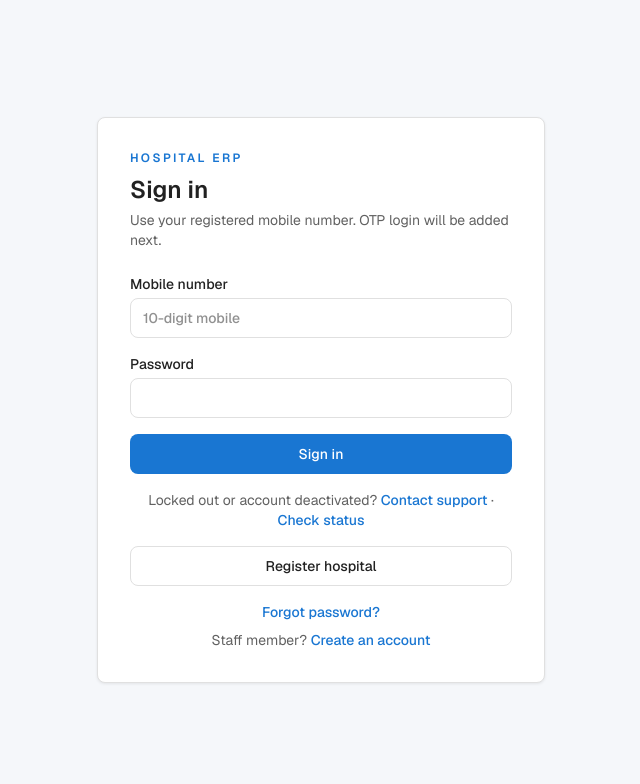
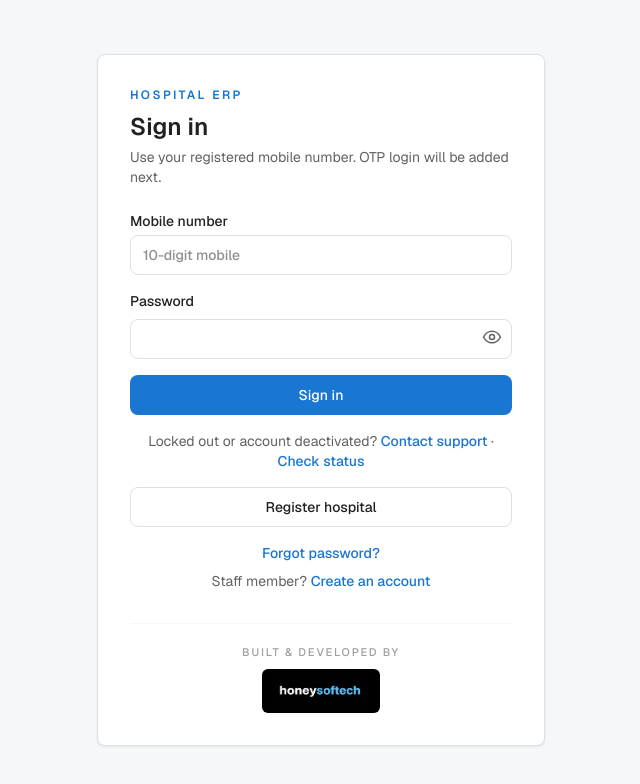
Before and after one commit to honey-softech/MEDERP, a Next.js app in the folder apps/web/: page /login in a window 1280 px wide. Shown: the top 784 px of the page, without its empty margins (319-959 px from the left). Built offline with nearby package versions, Linux system fonts and the light colour scheme.

Commit message:
logo update

```diff
--- a/apps/web/src/app/login/page.tsx
+++ b/apps/web/src/app/login/page.tsx
@@ -4,6 +4,7 @@ import Link from "next/link";
 import { useSearchParams } from "next/navigation";
 import { Suspense, useEffect, useState } from "react";
 import { AuthShell, buttonClass, fieldClass, secondaryButtonClass } from "@/components/auth-shell";
+import { DeveloperCredit, PasswordField } from "@/components/auth-branding";
 import { isValidIndianMobile, mobileValidationError, normalizeMobile } from "@/lib/phone";
 
 const LOGIN_MOBILE_KEY = "mederp.login.mobile";
@@ -92,17 +93,7 @@ function LoginForm() {
             required
           />
         </label>
-        <label className="block text-sm font-medium text-slate-700">
-          Password
-          <input
-            className={fieldClass}
-            type="password"
-            value={password}
-            onChange={(event) => setPassword(event.target.value)}
-            autoComplete="current-password"
-            required
-          />
-        </label>
+        <PasswordField value={password} onChange={setPassword} required />
         {searchParams.get("reset") === "1" ? (
           <p className="text-sm text-teal-700">Password updated. Sign in with your new password.</p>
         ) : null}
@@ -135,6 +126,7 @@ function LoginForm() {
           Create an account
         </Link>
       </p>
+      <DeveloperCredit />
     </AuthShell>
   );
 }
--- /dev/null
+++ b/apps/web/src/components/auth-branding.tsx
@@ -0,0 +1,80 @@
+"use client";
+
+import Image from "next/image";
+import { useState } from "react";
+import { fieldClass } from "@/lib/ui";
+
+export function PasswordField({
+  label = "Password",
+  value,
+  onChange,
+  autoComplete = "current-password",
+  required = false,
+  id,
+}: {
+  label?: string;
+  value: string;
+  onChange: (value: string) => void;
+  autoComplete?: string;
+  required?: boolean;
+  id?: string;
+}) {
+  const [visible, setVisible] = useState(false);
+  const inputId = id ?? "password";
+
+  return (
+    <label className="block text-sm font-medium text-slate-700" htmlFor={inputId}>
+      {label}
+      <span className="relative mt-1 block">
+        <input
+          id={inputId}
+          className={`${fieldClass} mt-0 pr-11`}
+          type={visible ? "text" : "password"}
+          value={value}
+          onChange={(event) => onChange(event.target.value)}
+          autoComplete={autoComplete}
+          required={required}
+        />
+        <button
+          type="button"
+          className="absolute inset-y-0 right-0 flex w-10 items-center justify-center text-slate-500 hover:text-slate-800"
+          aria-label={visible ? "Hide password" : "Show password"}
+          aria-pressed={visible}
+          onClick={() => setVisible((current) => !current)}
+        >
+          {visible ? (
+            <svg viewBox="0 0 24 24" className="h-5 w-5" fill="none" stroke="currentColor" strokeWidth="1.8" aria-hidden>
+              <path d="M3 3l18 18" />
+              <path d="M10.6 10.6a2 2 0 0 0 2.8 2.8" />
+              <path d="M9.9 5.1A10.4 10.4 0 0 1 12 5c5 0 9.3 3.1 11 7-.5 1.2-1.2 2.3-2.1 3.2" />
+              <path d="M6.1 6.1C4.2 7.4 2.7 9.2 1.9 12c1.7 3.9 6 7 10.1 7 1.6 0 3.1-.3 4.5-.9" />
+            </svg>
+          ) : (
+            <svg viewBox="0 0 24 24" className="h-5 w-5" fill="none" stroke="currentColor" strokeWidth="1.8" aria-hidden>
+              <path d="M1.9 12C3.6 8.1 7.9 5 12 5s8.4 3.1 10.1 7c-1.7 3.9-6 7-10.1 7S3.6 15.9 1.9 12Z" />
+              <circle cx="12" cy="12" r="3" />
+            </svg>
+          )}
+        </button>
+      </span>
+    </label>
+  );
+}
+
+export function DeveloperCredit() {
+  return (
+    <div className="mt-8 border-t border-slate-100 pt-5 text-center">
+      <p className="text-[11px] font-medium uppercase tracking-[0.16em] text-slate-400">Built &amp; developed by</p>
+      <div className="mt-2 inline-flex items-center justify-center rounded-md bg-black px-3 py-2">
+        <Image
+          src="/honeysoftech-logo.png"
+          alt="honeysoftech"
+          width={160}
+          height={36}
+          className="h-7 w-auto"
+          priority={false}
+        />
+      </div>
+    </div>
+  );
+}
--- a/apps/web/src/middleware.ts
+++ b/apps/web/src/middleware.ts
@@ -3,7 +3,15 @@ import type { NextRequest } from "next/server";
 
 const SESSION_COOKIE = "mederp_session";
 
-const publicPaths = ["/login", "/signup", "/signup/verify", "/forgot-password", "/register-hospital", "/terms"];
+const publicPaths = [
+  "/login",
+  "/signup",
+  "/signup/verify",
+  "/forgot-password",
+  "/register-hospital",
+  "/terms",
+  "/help",
+];
 
 export function middleware(request: NextRequest) {
   const { pathname } = request.nextUrl;
```
Also changed, not shown: apps/web/public/honeysoftech-logo.png (added), 1 other file (tests, documents, lock files or other folders).
